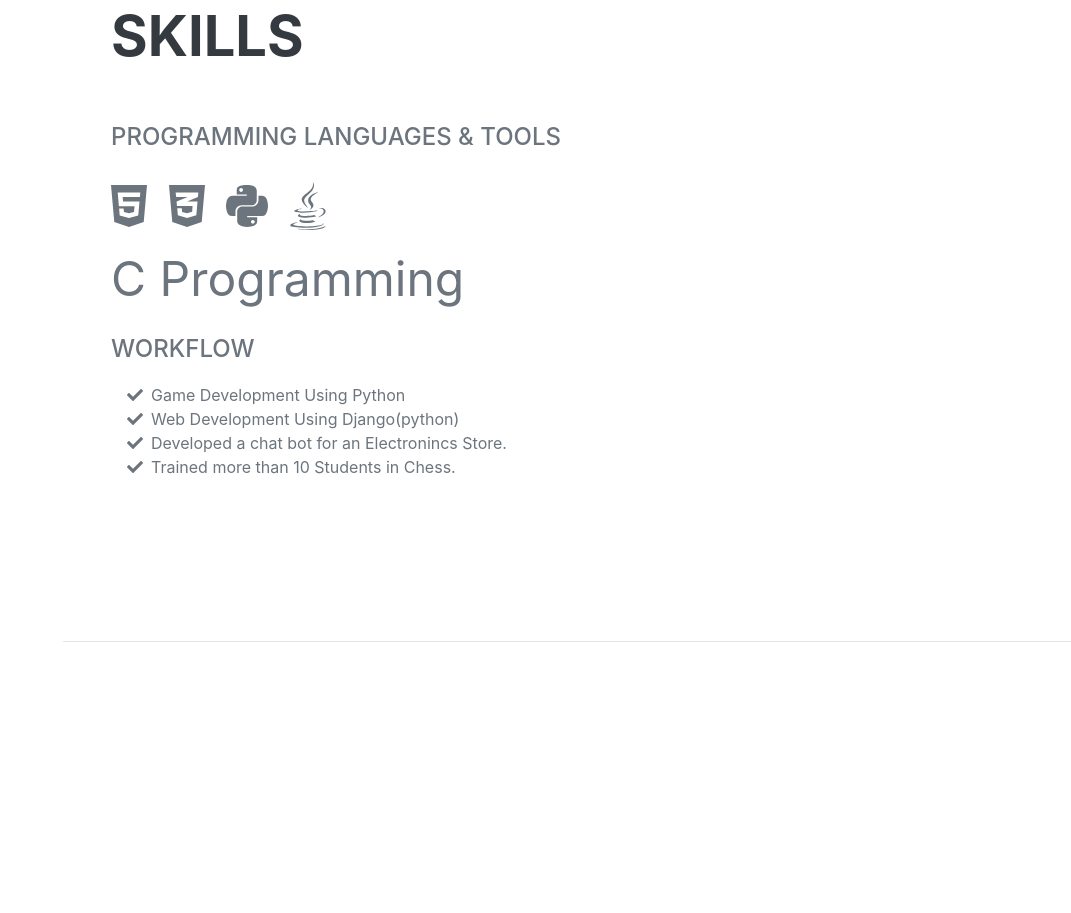
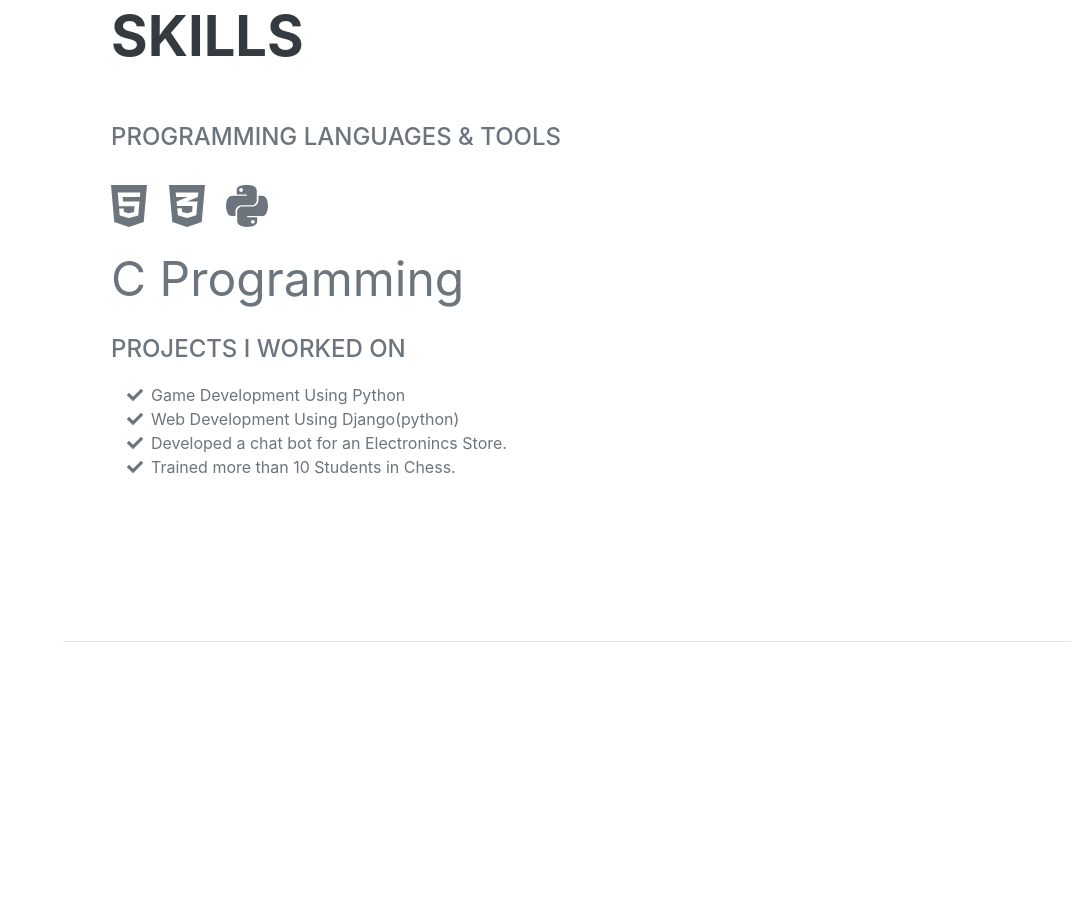
Before and after one commit to GundaSudarrshan/MyWebsite, a plain HTML site: page index.html in a window 1280 px wide. Shown: the part 2562-3475 px from the top of the page, without its empty margins (209-1280 px from the left). Drawn offline with nearby package versions, Linux system fonts and the light colour scheme; a web font is replaced by a local one.

Commit message:
changed skills and workflow descriptions.

```diff
--- a/index.html
+++ b/index.html
@@ -125,11 +125,11 @@
 
                         <li class="list-inline-item"><i class="fab fa-python"></i></li>
 
-                        <li class="list-inline-item"><i class="fab fa-java"></i></li>
+                       <!-- <li class="list-inline-item"><i class="fab fa-java"></i></li> -->
                         <li> C Programming </li>
 
                     </ul>
-                    <div class="subheading mb-3">Workflow</div>
+                    <div class="subheading mb-3">Projects I Worked on</div>
                     <ul class="fa-ul mb-0">
                         <li>
                             <span class="fa-li"><i class="fas fa-check"></i></span>
```
